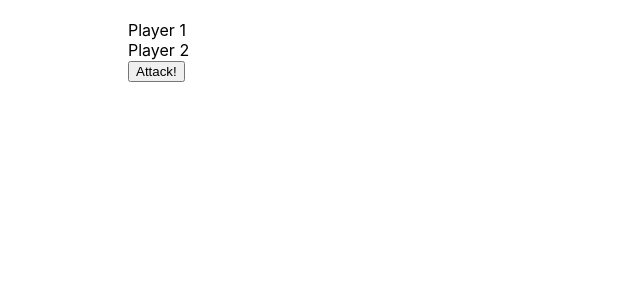
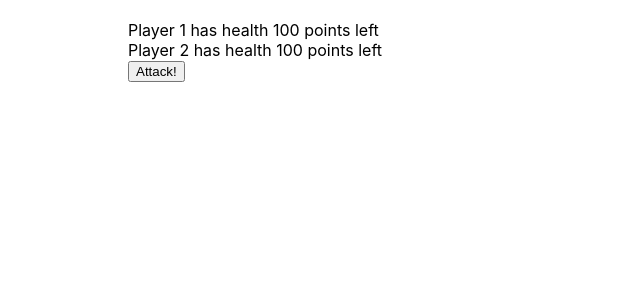
Before and after one commit to WebTerminator/WebTerminator-BYHIRAS-FRONTEND-TT, a React (Create React App) app: page / in a window 1280 px wide. Shown: the top 300 px of the page, without its empty margins (0-640 px from the left). Built offline with nearby package versions, Linux system fonts and the light colour scheme.

Commit message:
requirement 3 logic

```diff
--- a/src/App.js
+++ b/src/App.js
@@ -1,19 +1,56 @@
-import React from 'react';
+import React, { useState } from 'react';
 import './App.scss';
 import { Player as Player1 } from './components/player';
 import { Player as Player2 } from './components/player';
 import { generateRandomNumber } from './util/index'
 
 const App = () => {
+  const [dicesValue, setDicesValue] = useState({});
+  const [lossValueP1, setLossValueP1] = useState(0);
+  const [lossValueP2, setLossValueP2] = useState(0);
+
+  const MIN_NUM = 1;
+  const MAX_NUM = 6;
+
+  const getRandomNumber = () => generateRandomNumber(MIN_NUM, MAX_NUM);
+
+  const getDicesValue = () => {
+    const dice1 = getRandomNumber();
+    const dice2 = getRandomNumber();
+    const dice3 = getRandomNumber();
+    const dice4 = getRandomNumber();
+
+    return {
+      dice1,
+      dice2,
+      dice3,
+      dice4
+    }
+  };
+
   const handleOnClick = () => {
-    console.log('handleOnClick')
-  }
+    const dicesValue = getDicesValue();
+    const { dice1, dice2, dice3, dice4 } = dicesValue;
+
+    const playery1DicesSum = dice1 + dice2;
+    const playery2DicesSum = dice3 + dice4;
+
+    if (playery1DicesSum < playery2DicesSum) {
+      setLossValueP1(playery2DicesSum - playery1DicesSum);
+    } else {
+      setLossValueP2(playery1DicesSum - playery2DicesSum);
+    }
+
+    setDicesValue(dicesValue);
+  };
+
+  const { dice1, dice2, dice3, dice4 } = dicesValue;
 
   return (
     <section className="app">
       <div className="game-wrapper">
-        <Player1 name="Player 1" />
-        <Player2 name="Player 2" />
+        <Player1 lossValue={lossValueP1} dicesValue={{ dice1, dice2 }} name="Player 1" />
+        <Player2 lossValue={lossValueP2} dicesValue={{ dice3, dice4 }} name="Player 2" />
         <button onClick={handleOnClick}>Attack!</button>
       </div>
     </section>
--- a/src/components/player/index.js
+++ b/src/components/player/index.js
@@ -1,18 +1,32 @@
-import React from 'react';
+import React, { useState, useEffect } from 'react';
 import PropTypes from 'prop-types';
 import classNames from 'classnames'
 
-export const Player = ({ isLayoutReversed, name }) => {
+export const Player = ({
+  lossValue,
+  healthPoints,
+  isLayoutReversed,
+  name
+}) => {
+  const [health, setHealth] = useState(healthPoints)
   const className = classNames('layout', ({ 'right': isLayoutReversed }));
 
-  return <div className={className}>{name}</div>;
-}
+  useEffect(() => {
+    setHealth(health - lossValue);
+  }, [lossValue]);
+
+  return <div className={className}>{name} has health {health} points left</div>;
+};
 
 Player.propTypes = {
   name: PropTypes.string.isRequired,
   healthPoints: PropTypes.number,
-  diceOne: PropTypes.number,
-  diceTwo: PropTypes.number,
+  dicesValue: PropTypes.object,
   icon: PropTypes.element,
-  layout: PropTypes.string
+  layout: PropTypes.string,
+  lossValue: PropTypes.number
 };
+
+Player.defaultProps = {
+  healthPoints: 100
+};
```
